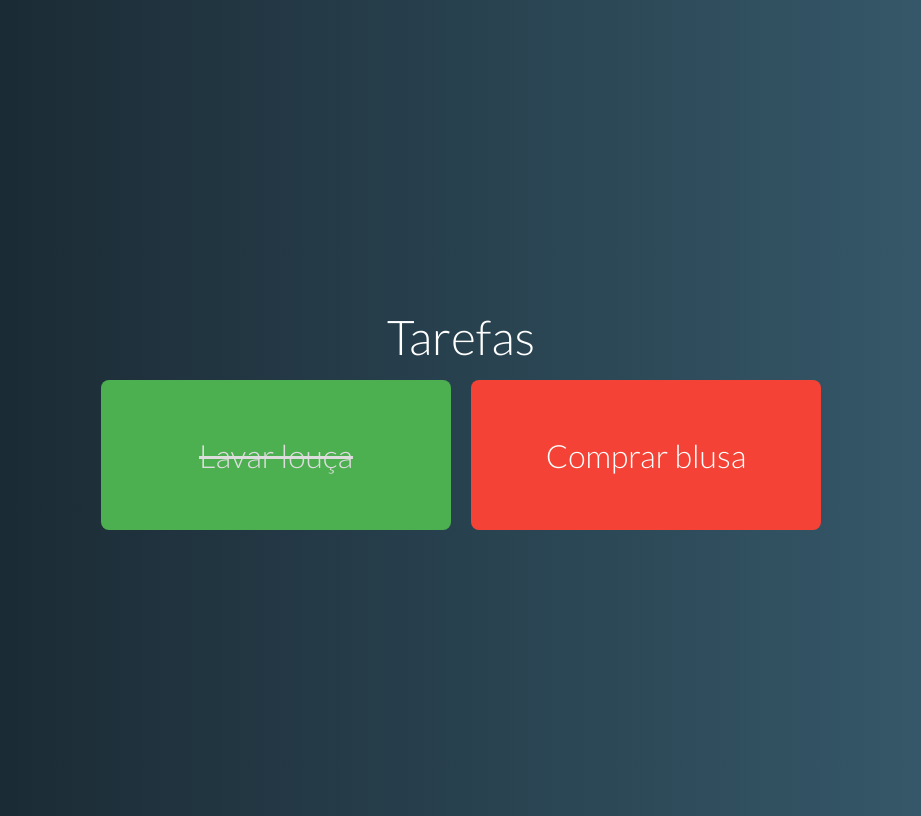
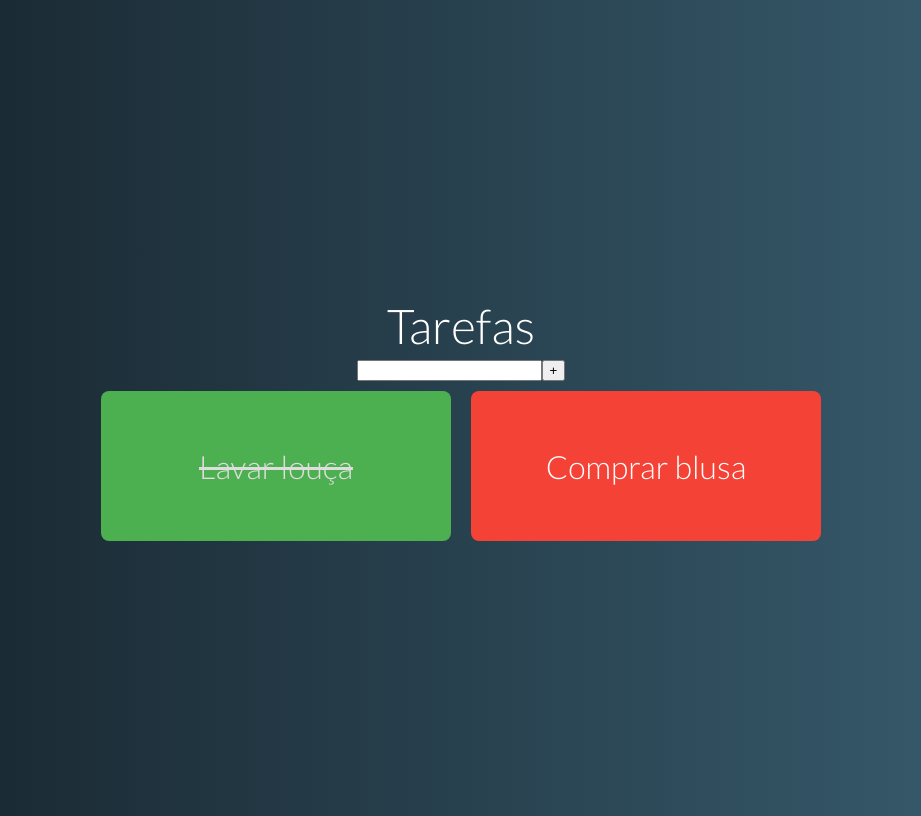
Before and after one commit to joseConejoMadureira/tarefas, a Vue app: page / in a window 1280 px wide. Shown: the whole page, without its empty margins (179-1100 px from the left). Built offline with nearby package versions, Linux system fonts and the light colour scheme.

Commit message:
159 - componente nova tarefa #02

```diff
--- a/src/App.vue
+++ b/src/App.vue
@@ -1,15 +1,17 @@
 <template>
   <div id="app">
     <h1>Tarefas</h1>
+    <new-task @taskAdded="addTask"/>
     <task-grid :tasks="task"></task-grid>
   </div>
 </template>
 
 <script>
+import NewTask from './components/NewTask.vue';
 import TaskGrid from "./components/TaskGrid.vue";
 
 export default {
-  components: { TaskGrid },
+  components: { TaskGrid, NewTask },
 
   data() {
     return {
@@ -19,6 +21,17 @@ export default {
 
       ],
     };
+  },
+  methods: {
+    addTask(task){
+      const sameName = t => t.name === task.name;
+      const reallyNew  = this.task.filter(sameName).length == 0
+      reallyNew && this.task.push({
+        name:task.name,
+        pending:task.pending || true
+      })
+
+    }
   },
 };
 </script>
--- /dev/null
+++ b/src/components/NewTask.vue
@@ -0,0 +1,25 @@
+<template>
+  <div class="new-task">
+    <input v-model="name" type="text" @keydown.enter="add"/>
+    <button @click="add">+</button>
+  </div>
+</template>
+
+<script>
+export default {
+    data() {
+        return {
+            name:''
+        }
+    },
+    methods: {
+        add(){
+            this.$emit('taskAdded',{name:this.name})
+            this.name = ''
+        }
+    },
+};
+</script>
+
+<style>
+</style>
```
